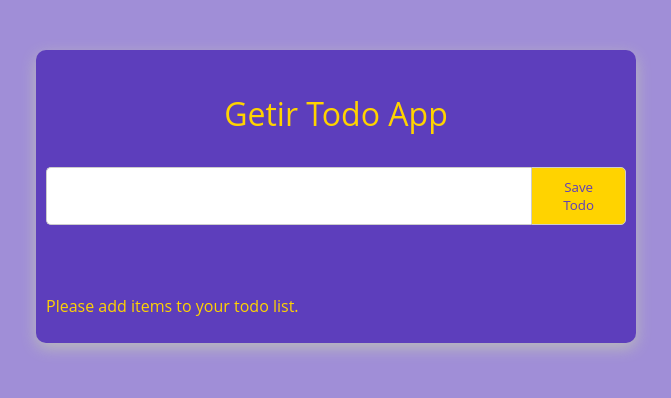
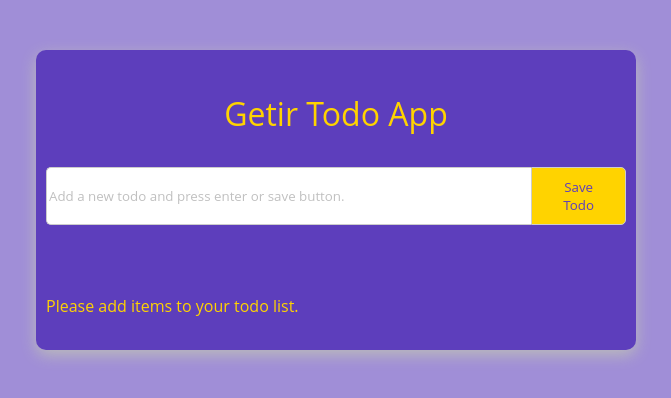
Before and after one commit to tolunaytezcan/todo-app, a React (Create React App) app: page / in a window 1280 px wide. Shown: the top 398 px of the page, without its empty margins (304-975 px from the left). Built offline with nearby package versions, Linux system fonts and the light colour scheme.

Commit message:
Style TodoForm, TodoList and App

```diff
--- a/src/AppStyle.js
+++ b/src/AppStyle.js
@@ -2,17 +2,18 @@
 
 export const Container = styled.div`
 	max-width: 600px;
-	background: #5d3ebc;
+	background: ${({ theme }) => theme.colors.secondary};
 	margin: 0 auto;
 	margin-top: 50px;
 	padding: 10px;
 	border-radius: 10px;
 	box-shadow: 0px 5px 15px #bbb;
+	min-height: 300px;
 `;
 
 export const HeaderText = styled.p`
 	display: flex;
 	justify-content: center;
-	color: #ffd300;
+	color: ${({ theme }) => theme.colors.primary};
 	font-size: 32px;
 `;
--- a/src/components/TodoForm/TodoForm.js
+++ b/src/components/TodoForm/TodoForm.js
@@ -31,6 +31,7 @@
 				name='title'
 				value={title}
 				onKeyPress={enterSubmit}
+				placeholder='Add a new todo and press enter or save button.'
 				onChange={e => setTitle(e.currentTarget.value)}
 			/>
 			<AddButton onClick={onSave}>Save Todo</AddButton>
--- a/src/components/TodoForm/style.js
+++ b/src/components/TodoForm/style.js
@@ -11,8 +11,12 @@
 	border-right: none;
 	border-top-left-radius: 5px;
 	border-bottom-left-radius: 5px;
-	outline-color: #5d3ebc;
+	outline-color: ${({ theme }) => theme.colors.secondary};
 	outline-width: 1px;
+
+	::placeholder {
+		color: ${({ theme }) => theme.colors.gray};
+	}
 `;
 
 export const AddButton = styled.button`
@@ -20,12 +24,12 @@
 	border: 1px solid #ccc;
 	border-top-right-radius: 5px;
 	border-bottom-right-radius: 5px;
-	color: #5d3ebc;
-	background: #ffd300;
-	outline-color: #bbb;
+	color: ${({ theme }) => theme.colors.secondary};
+	background: ${({ theme }) => theme.colors.primary};
+	outline-color: ${({ theme }) => theme.colors.gray};
 	outline-width: 1px;
 	:hover {
-		background: #5d3ebc;
-		color: #ffd300;
+		background: ${({ theme }) => theme.colors.secondary};
+		color: ${({ theme }) => theme.colors.primary};
 	}
 `;
--- a/src/components/TodoList/style.js
+++ b/src/components/TodoList/style.js
@@ -5,21 +5,20 @@
 	list-style-type: none;
 	padding: 0;
 `;
-
-export const LeftWrapper = styled.span`
-	display: flex;
-	justify-content: flex-start;
-	align-items: center;
-`;
-
 export const TodoItem = styled.span`
 	display: flex;
 	justify-content: space-between;
 	align-items: center;
-	color: #ffd300;
+	color: ${({ theme }) => theme.colors.primary};
 	padding: 5px;
 	margin-bottom: 5px;
 	border: 1px solid #ddd;
 	border-radius: 5px;
 	cursor: pointer;
 `;
+
+export const LeftWrapper = styled.div`
+	display: flex;
+	justify-content: flex-start;
+	align-items: center;
+`;
```
